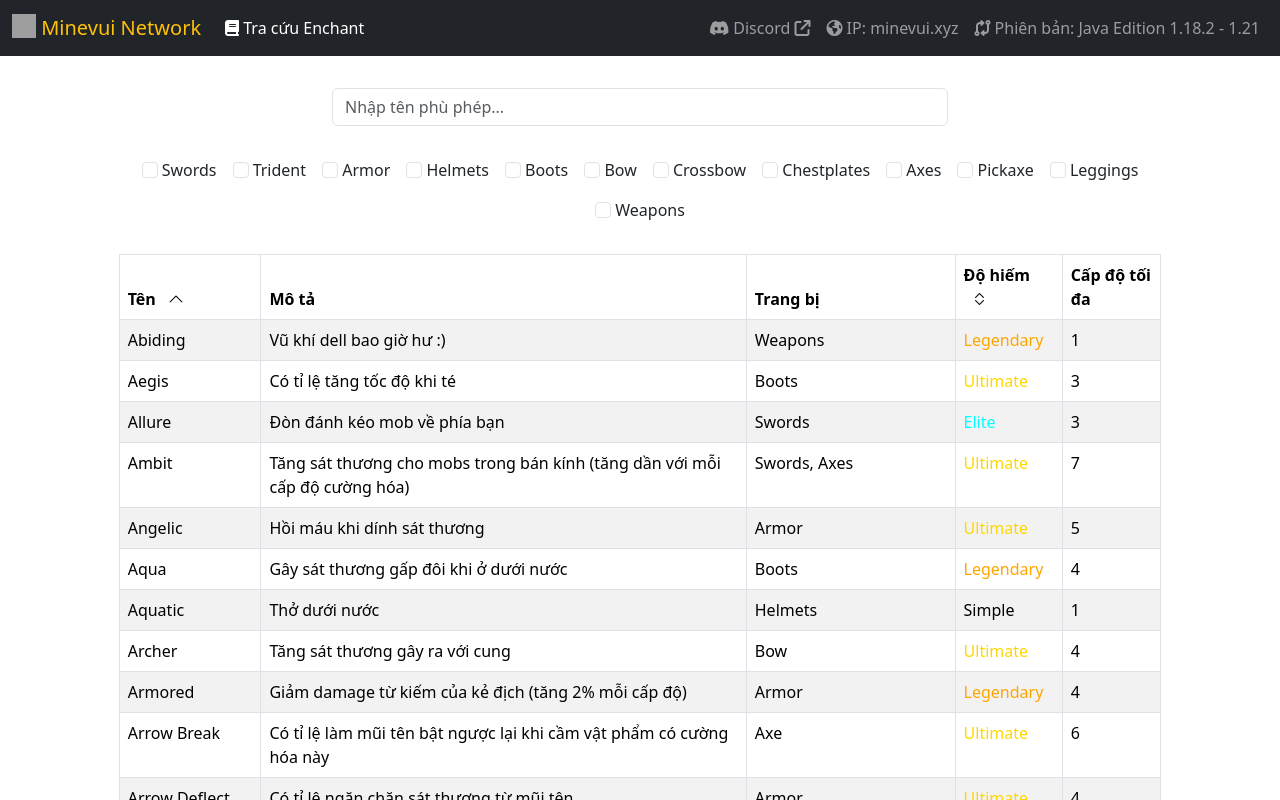
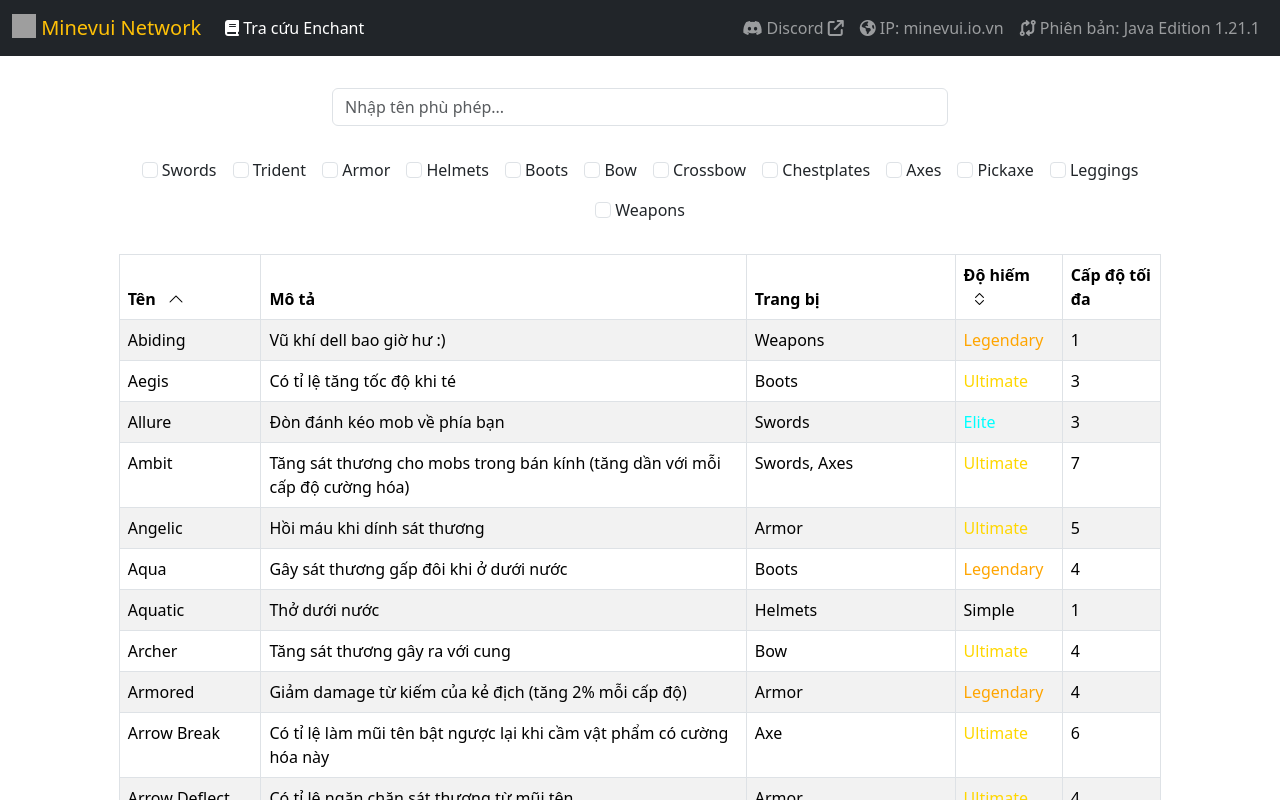
Before and after one commit to Minevui/minevui-enchant, a Vue app: page / in a window 1280 px wide. Shown: the top 800 px of the page. Built offline with nearby package versions, Linux system fonts and the light colour scheme; grey boxes are pictures that could not be loaded.

Commit message:
update Navbar

```diff
--- a/src/components/NavBar.vue
+++ b/src/components/NavBar.vue
@@ -32,20 +32,19 @@
                 </ul>
                 <ul class="navbar-nav ml-auto">
                     <li class="nav-item">
-                        <a class="nav-link" href="https://discord.gg/minevui" target="_blank"
+                        <a class="nav-link" href="https://dsc.gg/minevui" target="_blank"
                             ><i class="fa-brands fa-discord"></i> Discord
                             <i class="fa-solid fa-arrow-up-right-from-square"></i
                         ></a>
                     </li>
                     <li class="nav-item">
                         <a class="nav-link"
-                            ><i class="fa-solid fa-earth-americas"></i> IP: minevui.xyz</a
+                            ><i class="fa-solid fa-earth-americas"></i> IP: minevui.io.vn</a
                         >
                     </li>
                     <li class="nav-item">
                         <a class="nav-link"
-                            ><i class="fa-solid fa-code-compare"></i> Phiên bản: Java Edition 1.18.2
-                            - 1.21</a
+                            ><i class="fa-solid fa-code-compare"></i> Phiên bản: Java Edition 1.21.1</a
                         >
                     </li>
                 </ul>
```
